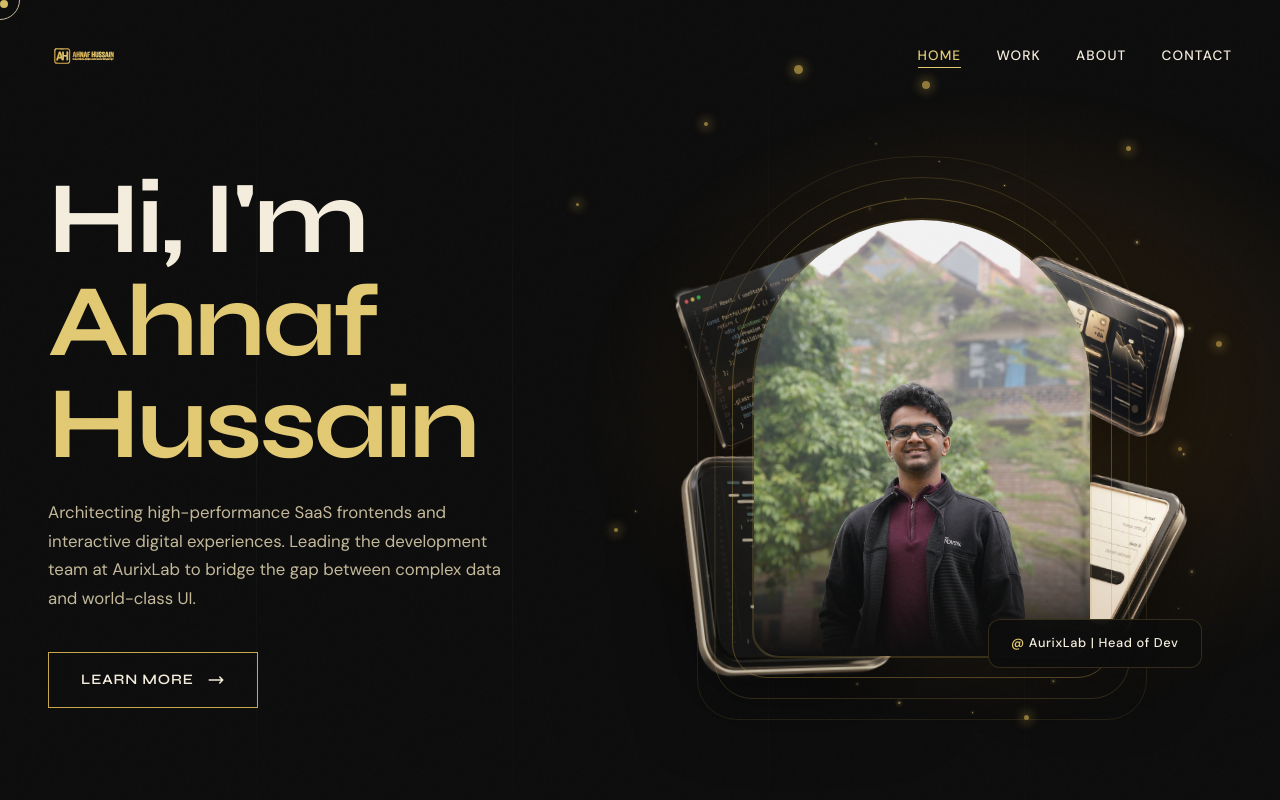
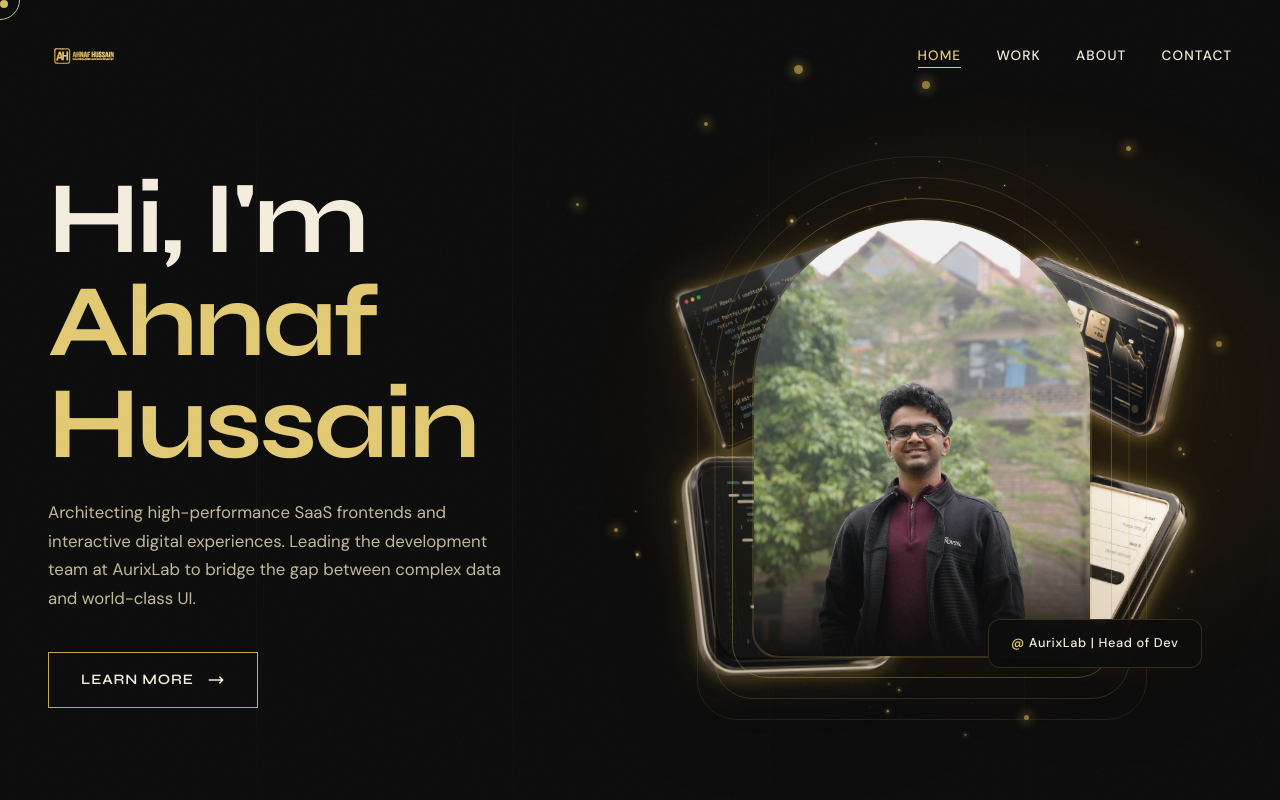
Before and after one commit to AhnafH17/Portfolio-Website, a Next.js app: page / in a window 1280 px wide. Shown: the top 800 px of the page. Built offline with nearby package versions, Linux system fonts and the light colour scheme.

Commit message:
Hero: scale star count by canvas area for desktop, add golden glow to float cards

```diff
--- a/app/globals.css
+++ b/app/globals.css
@@ -334,7 +334,12 @@ nav.scrolled{background:rgba(7,7,7,0.92);backdrop-filter:blur(20px);padding:.8re
 .hero-ring-3{width:450px;height:564px;border-width:1px;border-color:rgba(201,168,76,0.12)}
 /* Float card wrappers — 3D positioned, transform-style preserved */
 .hero-fc-wrap{position:absolute;pointer-events:none;transform-style:preserve-3d}
-.hero-fc-wrap img{display:block;filter:drop-shadow(0 24px 40px rgba(0,0,0,0.5))}
+.hero-fc-wrap img{display:block;
+  filter:
+    drop-shadow(0 0 8px rgba(201,168,76,0.55))
+    drop-shadow(0 0 22px rgba(201,168,76,0.25))
+    drop-shadow(0 24px 40px rgba(0,0,0,0.5));
+}
 /* No border/bg — PNG images have transparent backgrounds */
 .hero-float-card{border-radius:12px;overflow:hidden}
 /* img is the tilt target — separate from the float animation on the wrapper */
--- a/components/StarField.tsx
+++ b/components/StarField.tsx
@@ -22,8 +22,11 @@ export default function StarField({ className }: { className?: string }) {
     if (!ctx) return;
 
     let rafId: number;
-    const STAR_COUNT = 90;
+    // Scale star count by canvas area so desktop gets proportionally more
+    const STAR_COUNT = Math.max(160, Math.round((canvas.offsetWidth * canvas.offsetHeight) / 2800));
     const stars: Star[] = [];
+
+    const rand = (min: number, max: number) => Math.random() * (max - min) + min;
 
     const resize = () => {
       canvas.width = canvas.offsetWidth;
@@ -32,8 +35,6 @@ export default function StarField({ className }: { className?: string }) {
     resize();
     const ro = new ResizeObserver(resize);
     ro.observe(canvas);
-
-    const rand = (min: number, max: number) => Math.random() * (max - min) + min;
 
     for (let i = 0; i < STAR_COUNT; i++) {
       stars.push({
```
